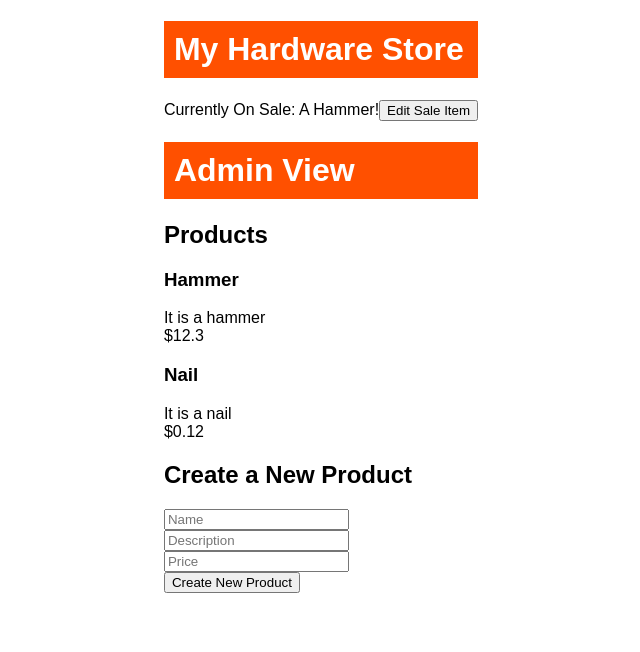
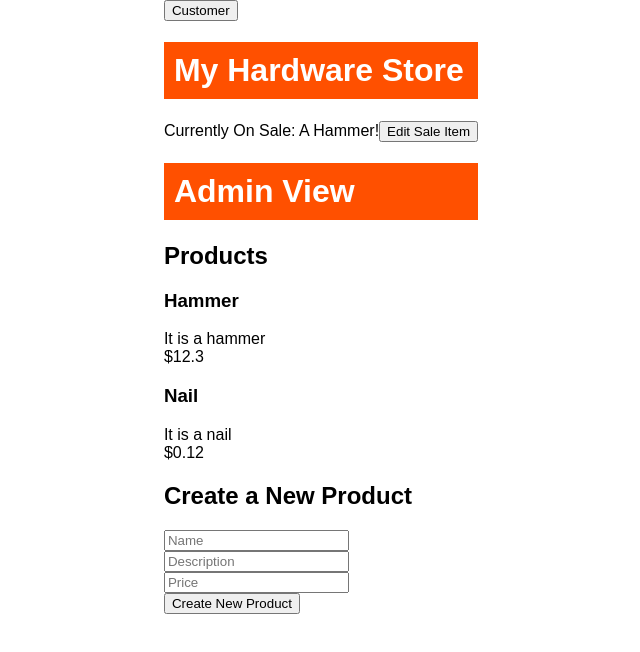
Before and after one commit to Brocier/react-hardware-store, a React (Create React App) app: page / in a window 1280 px wide. Shown: the top 652 px of the page, without its empty margins (319-959 px from the left). Built offline with nearby package versions, Linux system fonts and the light colour scheme.

Commit message:
added in toggle to the shopView

```diff
--- a/src/components/HomePage.js
+++ b/src/components/HomePage.js
@@ -2,7 +2,7 @@
 
 import React, {Component} from 'react'
 import AdminView from './AdminView'
-// import ShopView from './ShopView'
+import ShopView from './ShopView'
 import styled from 'styled-components'
 
 const HomePageContainer = styled.div `
@@ -21,6 +21,7 @@ class HomePage extends Component {
     super()
     this.state = {
       itemCurrentlyOnSale: 'A Hammer',
+      adminView: false,
       editSaleItem: false,
       productList: [
         {
@@ -35,7 +36,10 @@ class HomePage extends Component {
       ]
     }
   }
-
+  toggleAdminView = () => {
+    const adminView = !this.state.adminView
+    this.setState({adminView})
+  }
   toggleEditSaleItem = () => {
     const editSaleItem = !this.state.editSaleItem;
     this.setState({editSaleItem});
@@ -59,6 +63,10 @@ class HomePage extends Component {
     return (
       <HomePageContainer>
         <div>
+          <button onClick={this.toggleAdminView}>
+            {this.state.adminView
+              ? 'Admin'
+              : 'Customer'}</button>
           <h1>My Hardware Store</h1>
           <span>Currently On Sale: {this.state.itemCurrentlyOnSale}!</span>
           <span>
@@ -66,7 +74,9 @@ class HomePage extends Component {
               {this.state.editSaleItem
                 ? 'Hide'
                 : 'Edit Sale Item'}</button>
+
           </span>
+
           {this.state.editSaleItem
             ? <div>
                 <input
@@ -75,10 +85,18 @@ class HomePage extends Component {
                   type="text"/>
               </div>
             : null}
-          <AdminView
-            productList={this.state.productList}
-            addNewProductToProductList={this.addNewProductToProductList}
-            deleteProductFromProductList={this.deleteProductFromProductList}/>
+
+          {this.state.adminView
+            ? <AdminView
+                productList={this.state.productList}
+                addNewProductToProductList={this.addNewProductToProductList}
+                deleteProductFromProductList={this.deleteProductFromProductList}/>
+            : null}
+
+          {this.state.adminView
+            ? null
+            : <ShopView productList={this.state.productList}/>}
+
         </div>
       </HomePageContainer>
     )
```
